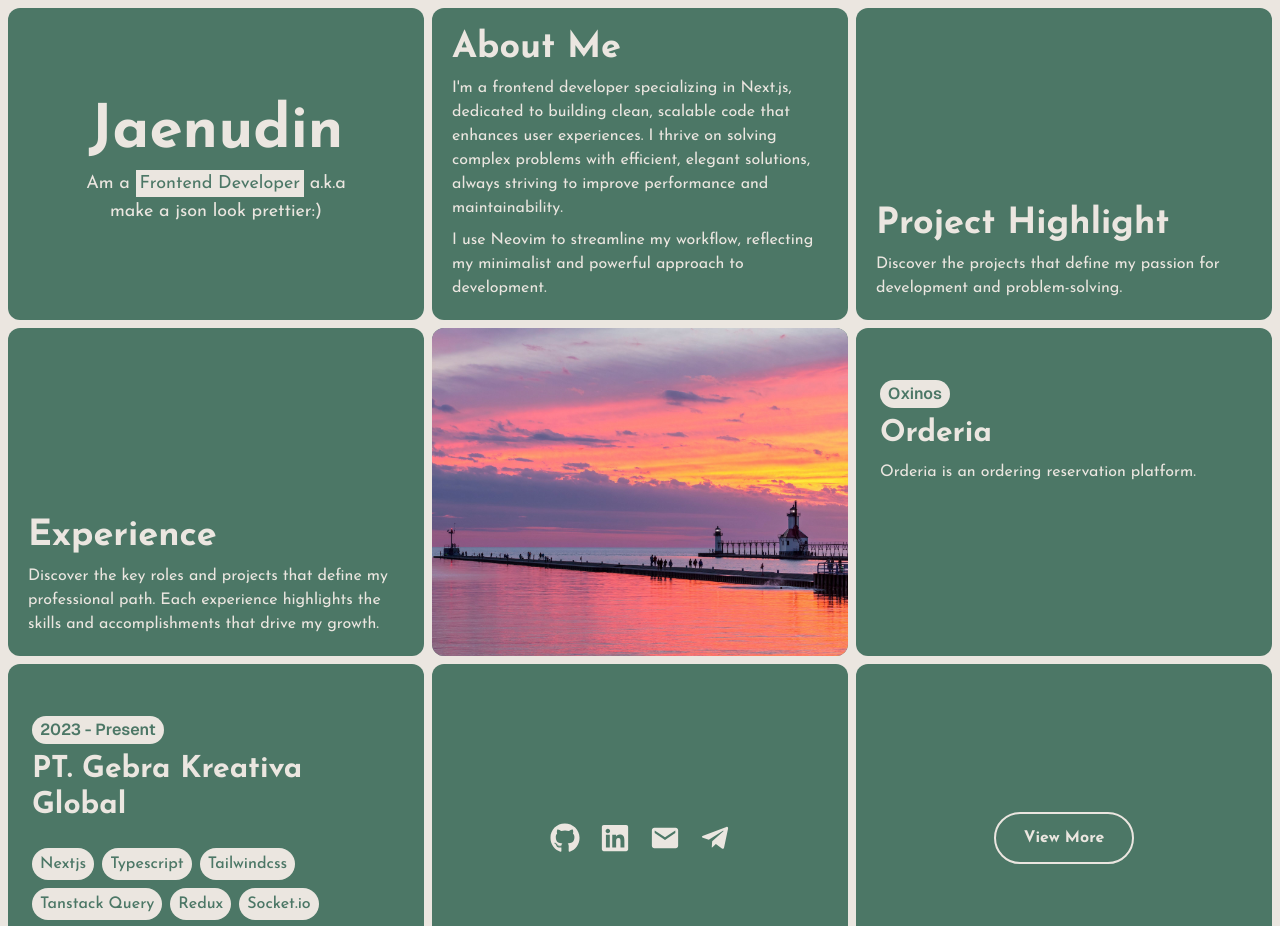
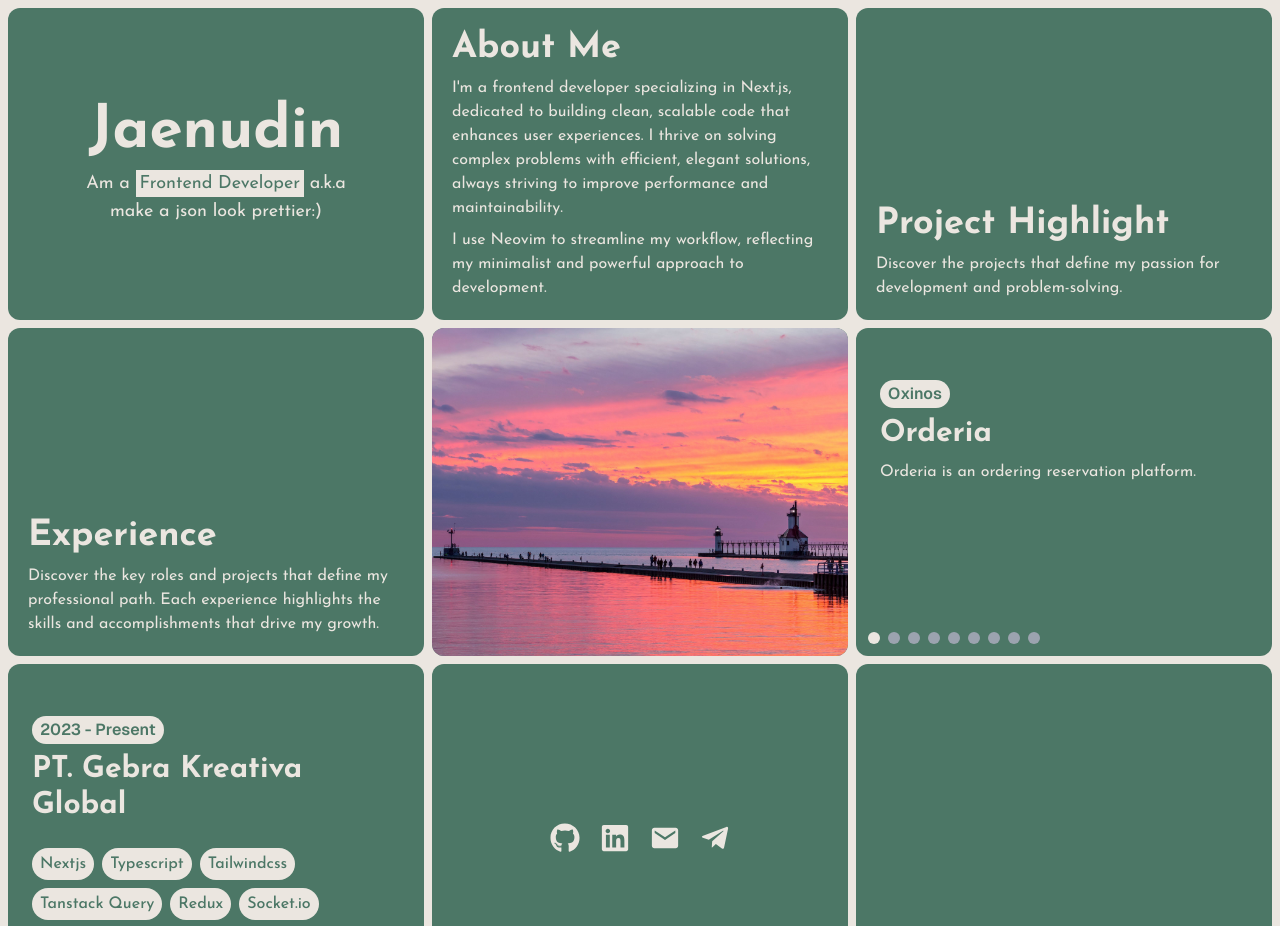
Before and after one commit to Zeddnyx/portfolio-v3, a Next.js app: page / in a window 1280 px wide. Shown: the top 926 px of the page. Built offline with nearby package versions, Linux system fonts and the light colour scheme.

Commit message:
feat: dot carousel. refactor: rmv view more

```diff
--- a/app/globals.css
+++ b/app/globals.css
@@ -75,4 +75,8 @@ p {
   .tag {
     @apply bg-background text-primary p-0.5 px-2 rounded-full w-fit font-sans font-semibold;
   }
+
+  .no-scrollbar::-webkit-scrollbar {
+    display: none;
+  }
 }
--- a/app/layout.tsx
+++ b/app/layout.tsx
@@ -35,6 +35,8 @@ export const metadata: Metadata = {
   title: "Jaenudin Portfolio",
   description:
     "Frontend Developer. Focused on performance-driven, user-friendly interfaces. Passionate about coding efficiently with Neovim.",
+  category:
+    "Portfolio, Jaenudin, Frontend, Neovim, TypeScript, Tailwindcss, Nextjs",
   alternates: {
     canonical: DOMAIN,
   },
--- a/app/page.tsx
+++ b/app/page.tsx
@@ -1,6 +1,3 @@
-"use client";
-import { useState } from "react";
-
 import About from "@/components/module/home/about";
 import Card from "@/components/module/home/card";
 import ImageCenter from "@/components/module/home/image-center";
@@ -14,8 +11,6 @@ import WorkCard from "@/components/module/home/work-card";
 import DotBounce from "@/components/module/home/dot-bounce";
 
 export default function Home() {
-  const [isClick, setIsClick] = useState(false);
-
   return (
     <div className="h-screen grid grid-cols-1 md:grid-cols-2 lg:grid-cols-3 grid-row-3 gap-2 p-2 bg-background relative c_transitions">
       <Card end={"topLeft"} delay={1} className="order-1">
@@ -40,9 +35,7 @@ export default function Home() {
         <Work />
       </Card>
       <DotBounce />
-      <ImageCenter
-        className={`${isClick && "!z-[5]"} order-2 md:order-3 lg:order-5`}
-      />
+      <ImageCenter className={`order-2 md:order-3 lg:order-5`} />
       <Card
         end="centerRight"
         delay={1.9}
@@ -67,7 +60,7 @@ export default function Home() {
         className="order-8 md:order-9"
         id="project"
       >
-        <ViewMore isClick={isClick} setIsClick={setIsClick} />
+        <ViewMore />
       </Card>
     </div>
   );
--- /dev/null
+++ b/components/module/home/all-project.tsx
@@ -0,0 +1,46 @@
+import { PROJECT } from "@/constant";
+import Image from "next/image";
+
+export default function AllProject() {
+  return (
+    <div className="container mx-auto p-5 overflow-y-scroll h-full no-scrollbar bg-primary">
+      <div className="grid grid-cols-1 md:grid-cols-2 gap-4">
+        {PROJECT.map((item, id) => {
+          return (
+            <div
+              key={id}
+              className="border border-background bg-background rounded-xl"
+            >
+              <div className="w-full min-h-72 relative">
+                <Image
+                  src="/sunset.jpg"
+                  alt="jaenudin portfolio"
+                  title="jaenudin portfolio"
+                  className="object-cover size-full rounded-t-xl"
+                  fill
+                />
+              </div>
+              <h2 className="p-1 pt-5">{item.title}</h2>
+              <div className="flex gap-2 flex-wrap border-t border-background">
+                <div className="bg-primary p-1 px-2 rounded-bl-xl rounded-tr-xl">
+                  <p className="text-background font-semibold">
+                    {item.client} :
+                  </p>
+                </div>
+                <div className="p-1 flex gap-2 flex-wrap">
+                  {item.stack.map((item, id) => {
+                    return (
+                      <div key={id}>
+                        <p className="text-primary font-semibold">{item}</p>
+                      </div>
+                    );
+                  })}
+                </div>
+              </div>
+            </div>
+          );
+        })}
+      </div>
+    </div>
+  );
+}
--- a/components/module/home/image-center.tsx
+++ b/components/module/home/image-center.tsx
@@ -17,9 +17,10 @@ export default function ImageCenter({ className }: { className?: string }) {
       >
         <Image
           src="/sunset.jpg"
-          alt="zedd"
+          alt="jaenudin portfolio"
+          title="jaenudin portfolio"
+          className="rounded-xl object-cover"
           fill
-          className="rounded-xl object-cover"
         />
       </motion.div>
     </motion.div>
--- a/components/module/home/view-more.tsx
+++ b/components/module/home/view-more.tsx
@@ -1,45 +1,3 @@
-import { FaArrowsToCircle } from "react-icons/fa6";
-import { motion } from "framer-motion";
-import { useEffect } from "react";
-
-export default function ViewMore({ isClick, setIsClick }: any) {
-  useEffect(() => {
-    if (isClick) {
-      document.body.style.overflow = "hidden";
-    } else {
-      document.body.style.overflow = "auto";
-    }
-  }, [isClick]);
-
-  return (
-    <motion.div
-      className={`h-full bg-primary ${isClick
-          ? "!fixed inset-0 !z-[9999]"
-          : "flex justify-center items-center"
-        }`}
-      animate={{
-        width: isClick ? "100%" : "auto",
-        borderRadius: "0",
-      }}
-      initial={false}
-      transition={{ duration: 0.3, ease: "easeInOut" }}
-      layout
-    >
-      {isClick ? (
-        <div className="h-full ">
-          <FaArrowsToCircle
-            className="text-3xl text-background fixed bottom-5 right-5 md:bottom-10 md:right-10 hover:scale-90 c_transitions cursor-pointer"
-            onClick={() => setIsClick(!isClick)}
-          />
-        </div>
-      ) : (
-        <button
-          onClick={() => setIsClick(!isClick)}
-          className="p-3 px-7 rounded-full border-2 border-background text-background font-bold hover:bg-background hover:text-primary transition-colors duration-300"
-        >
-          View More
-        </button>
-      )}
-    </motion.div>
-  );
+export default function ViewMore() {
+  return <div />;
 }
--- /dev/null
+++ b/components/shared/embla-dot.tsx
@@ -0,0 +1,62 @@
+import React, {
+  ComponentPropsWithRef,
+  useCallback,
+  useEffect,
+  useState
+} from 'react'
+import { EmblaCarouselType } from 'embla-carousel'
+
+type UseDotButtonType = {
+  selectedIndex: number
+  scrollSnaps: number[]
+  onDotButtonClick: (index: number) => void
+}
+
+export const useDotButton = (
+  emblaApi: EmblaCarouselType | undefined
+): UseDotButtonType => {
+  const [selectedIndex, setSelectedIndex] = useState(0)
+  const [scrollSnaps, setScrollSnaps] = useState<number[]>([])
+
+  const onDotButtonClick = useCallback(
+    (index: number) => {
+      if (!emblaApi) return
+      emblaApi.scrollTo(index)
+    },
+    [emblaApi]
+  )
+
+  const onInit = useCallback((emblaApi: EmblaCarouselType) => {
+    setScrollSnaps(emblaApi.scrollSnapList())
+  }, [])
+
+  const onSelect = useCallback((emblaApi: EmblaCarouselType) => {
+    setSelectedIndex(emblaApi.selectedScrollSnap())
+  }, [])
+
+  useEffect(() => {
+    if (!emblaApi) return
+
+    onInit(emblaApi)
+    onSelect(emblaApi)
+    emblaApi.on('reInit', onInit).on('reInit', onSelect).on('select', onSelect)
+  }, [emblaApi, onInit, onSelect])
+
+  return {
+    selectedIndex,
+    scrollSnaps,
+    onDotButtonClick
+  }
+}
+
+type PropType = ComponentPropsWithRef<'button'>
+
+export const DotButton: React.FC<PropType> = (props) => {
+  const { children, ...restProps } = props
+
+  return (
+    <button type="button" {...restProps}>
+      {children}
+    </button>
+  )
+}
--- a/components/shared/embla.tsx
+++ b/components/shared/embla.tsx
@@ -1,6 +1,7 @@
 "use client";
 import React from "react";
 import { EmblaOptionsType } from "embla-carousel";
+import { DotButton, useDotButton } from "./embla-dot";
 import Autoplay from "embla-carousel-autoplay";
 import useEmblaCarousel from "embla-carousel-react";
 import style from "@/styles/embla.module.css";
@@ -11,7 +12,11 @@ type PropType = {
 };
 
 export default function Embla({ options, children }: PropType) {
-  const [emblaRef] = useEmblaCarousel(options, [Autoplay({delay: 8000})]);
+  const [emblaRef, emblaApi] = useEmblaCarousel(options, [
+    Autoplay({ delay: 8000 }),
+  ]);
+  const { selectedIndex, scrollSnaps, onDotButtonClick } =
+    useDotButton(emblaApi);
 
   return (
     <section className={style.embla}>
@@ -25,6 +30,17 @@ export default function Embla({ options, children }: PropType) {
           {/* ))} */}
         </div>
       </div>
+      <div className={style.embla__dots}>
+        {scrollSnaps.map((_, index) => (
+          <DotButton
+            key={index}
+            onClick={() => onDotButtonClick(index)}
+            className={`${style.embla__dot
+              } !size-3 rounded-xl hover:!bg-background c_transitions ${index === selectedIndex ? "!bg-background" : "!bg-gray-400"
+              }`}
+          />
+        ))}
+      </div>
     </section>
   );
 }
--- a/constant.ts
+++ b/constant.ts
@@ -26,6 +26,7 @@ export const EXPERIENCE = [
     company: "PT. Gebra Kreativa Global",
     date: "2023 - Present",
     website: "https://oxinos.io/",
+    thumbnail: "/sunset.jpg",
     tags: [
       "Nextjs",
       "Typescript",
--- a/styles/embla.module.css
+++ b/styles/embla.module.css
@@ -23,14 +23,40 @@
   padding-left: var(--slide-spacing);
 }
 
-.embla__slide__number {
-  box-shadow: inset 0 0 0 0.2rem var(--detail-medium-contrast);
-  border-radius: 1.8rem;
-  font-size: 4rem;
-  font-weight: 600;
+.embla__dots {
+  @apply space-x-2 absolute bottom-3 left-3 flex items-center;
+}
+
+.embla__dot {
+  -webkit-tap-highlight-color: rgba(var(--text-high-contrast-rgb-value), 0.5);
+  -webkit-appearance: none;
+  appearance: none;
+  background-color: transparent;
+  touch-action: manipulation;
+  display: inline-flex;
+  text-decoration: none;
+  cursor: pointer;
+  border: 0;
+  padding: 0;
+  margin: 0;
+  width: 2.6rem;
+  height: 2.6rem;
   display: flex;
   align-items: center;
   justify-content: center;
-  height: var(--slide-height);
-  user-select: none;
+  border-radius: 50%;
 }
+
+.embla__dot:after {
+  box-shadow: inset 0 0 0 0.2rem var(--detail-medium-contrast);
+  width: 1.4rem;
+  height: 1.4rem;
+  border-radius: 50%;
+  display: flex;
+  align-items: center;
+  content: "";
+}
+
+.embla__dot_selected:after {
+  box-shadow: inset 0 0 0 0.2rem var(--text-body);
+}
--- a/tailwind.config.ts
+++ b/tailwind.config.ts
@@ -7,6 +7,13 @@ const config: Config = {
     "./app/**/*.{js,ts,jsx,tsx,mdx}",
   ],
   theme: {
+    container: {
+      center: true,
+      padding: "10rem",
+      screens: {
+        "2xl": "1200px",
+      },
+    },
     extend: {
       colors: {
         background: "var(--background)",
```
Also changed, not shown: 2 other files (tests, documents, lock files or other folders).
